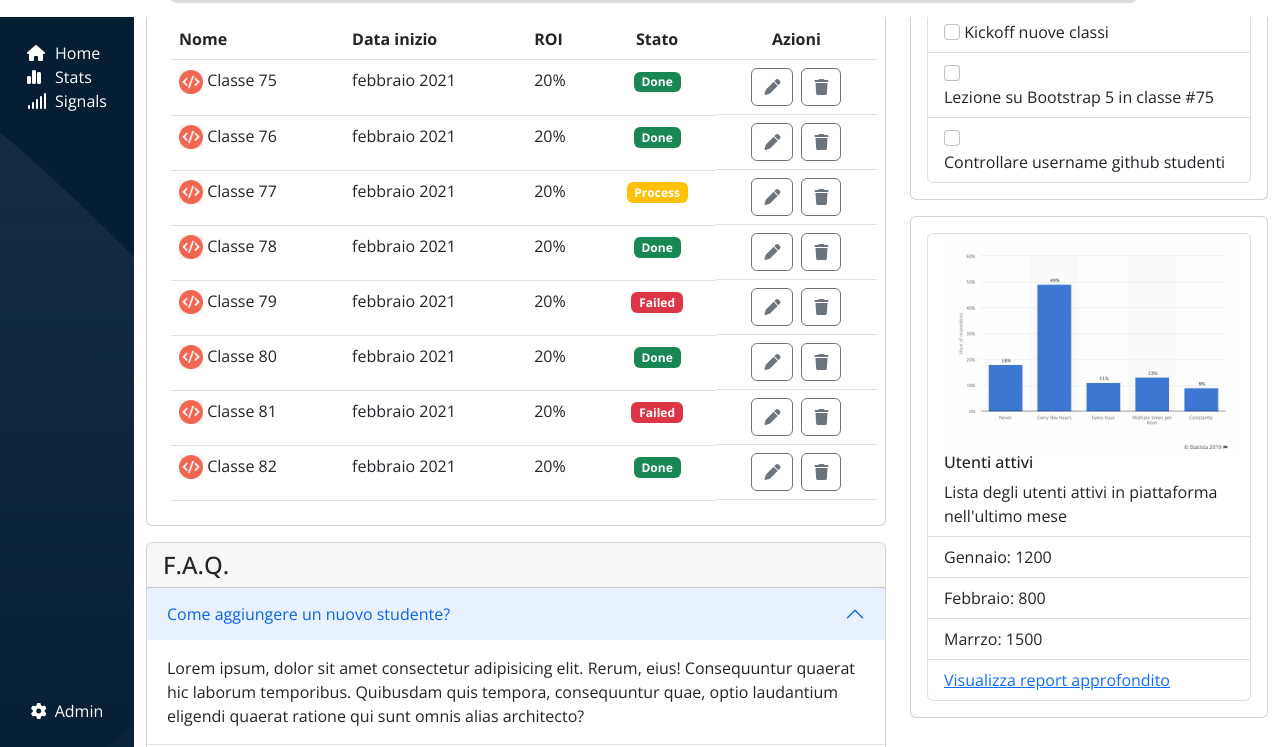
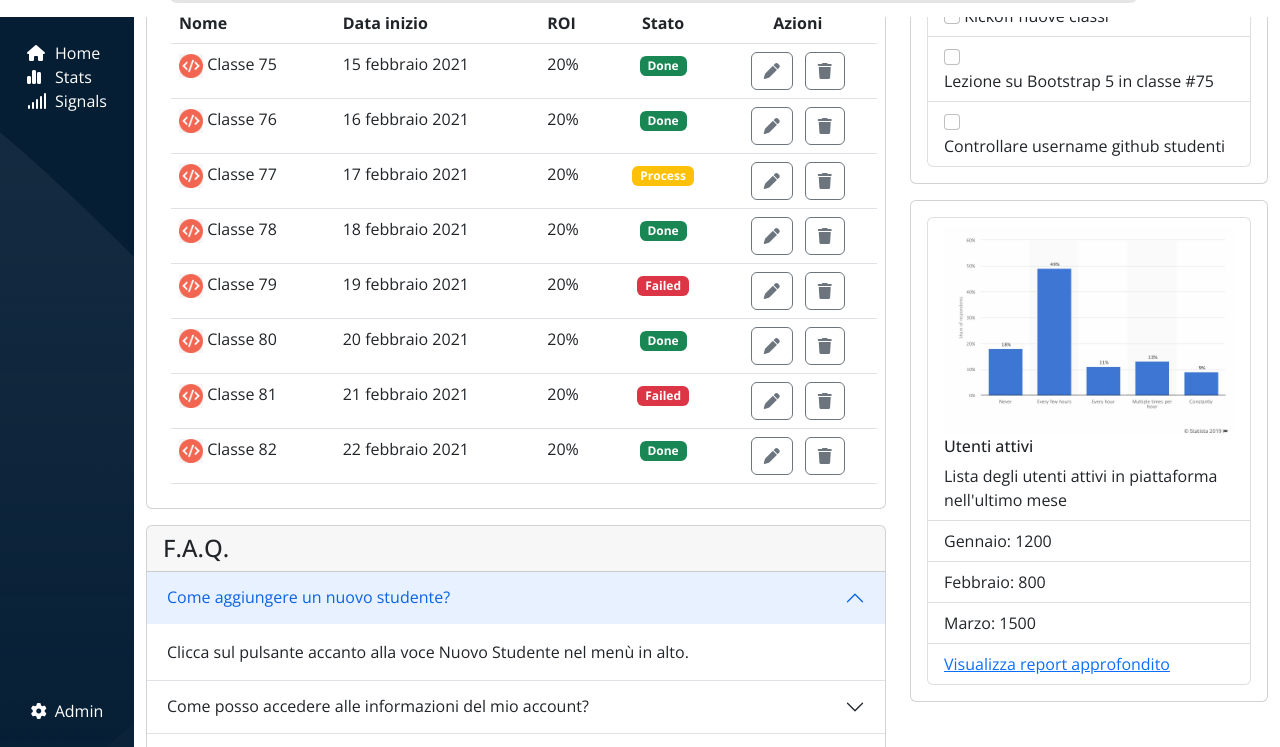
Before and after one commit to valeriobilli/html-css-bootstrap-dashboard, a plain HTML site: page index.html in a window 1280 px wide. Both pictures are taken after a click on the button "Come aggiungere un nuovo studente?". Shown: the part 53-800 px from the top of the page. Drawn offline with nearby package versions, Linux system fonts and the light colour scheme.

Commit message:
pulizia codice

```diff
--- a/index.html
+++ b/index.html
@@ -17,6 +17,7 @@
 
 </head>
 <body>
+    <!-- header -->
     <header>
         <nav class="navbar-expand-lg">
             <div class="container-fluid ">
@@ -48,6 +49,7 @@
 
     <main>
         <div class="mainWrapper d-flex">
+            <!-- sidemenu -->
             <div class="sideMenu d-flex flex-column text-white align-items-center justify-content-between py-4">
                <div class="d-flex">
                     <div class="d-flex flex-column">
@@ -89,7 +91,6 @@
                             <span class="badge rounded-pill bgDarkBlue ms-1 d-none d-xl-inline-block">Boolean web app</span>
                             <span class="badge rounded-pill bgDarkBlue ms-1 d-none d-xl-inline-block">Boolean blog app</span>
                         </div>
-
                     </div>
                     <div class="col-12 col-md-4 col-lg-4 col-xl-4">
                         <div>Studenti online negli ultimi 30 minuti</div>
@@ -120,10 +121,10 @@
                                                 <img src="./img/class-avatar.jpg" class="myTableIcon" alt="">
                                                 <span>Classe 75</span>
                                             </td>
-                                            <td class="d-none d-md-table-cell">febbraio 2021</td>
+                                            <td class="d-none d-md-table-cell">15 febbraio 2021</td>
                                             <td class="d-none d-md-table-cell">20%</td>
                                             <td class="text-center"><div class="badge text-bg-success">Done</div></td>
-                                            <td class="d-flex justify-content-center">
+                                            <td class="text-center">
                                                 <button class="btn btn-outline-secondary"><i class="fa-solid fa-pen"></i></button>
                                                 <button class="btn btn-outline-secondary ms-2"><i class="fa-solid fa-trash"></i></button>
                                             </td>
@@ -133,10 +134,10 @@
                                                 <img src="./img/class-avatar.jpg" class="myTableIcon" alt="">
                                                 <span>Classe 76</span>
                                             </td>
-                                            <td class="d-none d-md-table-cell">febbraio 2021</td>
+                                            <td class="d-none d-md-table-cell">16 febbraio 2021</td>
                                             <td class="d-none d-md-table-cell">20%</td>
                                             <td class="text-center"><div class="badge text-bg-success">Done</div></td>
-                                            <td class="d-flex justify-content-center">
+                                            <td class="text-center">
                                                 <button class="btn btn-outline-secondary"><i class="fa-solid fa-pen"></i></button>
                                                 <button class="btn btn-outline-secondary ms-2"><i class="fa-solid fa-trash"></i></button>
                                             </td>
@@ -146,10 +147,10 @@
                                                 <img src="./img/class-avatar.jpg" class="myTableIcon" alt="">
                                                 <span>Classe 77</span>
                                             </td>
-                                            <td class="d-none d-md-table-cell">febbraio 2021</td>
+                                            <td class="d-none d-md-table-cell">17 febbraio 2021</td>
                                             <td class="d-none d-md-table-cell">20%</td>
                                             <td class="text-center"><div class="badge text-white bg-warning">Process</div></td>
-                                            <td class="d-flex justify-content-center">
+                                            <td class="text-center">
                                                 <button class="btn btn-outline-secondary"><i class="fa-solid fa-pen"></i></button>
                                                 <button class="btn btn-outline-secondary ms-2"><i class="fa-solid fa-trash"></i></button>
                                             </td>
@@ -159,10 +160,10 @@
                                                 <img src="./img/class-avatar.jpg" class="myTableIcon" alt="">
                                                 <span>Classe 78</span>
                                             </td>
-                                            <td class="d-none d-md-table-cell">febbraio 2021</td>
+                                            <td class="d-none d-md-table-cell">18 febbraio 2021</td>
                                             <td class="d-none d-md-table-cell">20%</td>
                                             <td class="text-center"><div class="badge text-bg-success">Done</div></td>
-                                            <td class="d-flex justify-content-center">
+                                            <td class="text-center">
                                                 <button class="btn btn-outline-secondary"><i class="fa-solid fa-pen"></i></button>
                                                 <button class="btn btn-outline-secondary ms-2"><i class="fa-solid fa-trash"></i></button>
                                             </td>
@@ -172,10 +173,10 @@
                                                 <img src="./img/class-avatar.jpg" class="myTableIcon" alt="">
                                                 <span>Classe 79</span>
                                             </td>
-                                            <td class="d-none d-md-table-cell">febbraio 2021</td>
+                                            <td class="d-none d-md-table-cell">19 febbraio 2021</td>
                                             <td class="d-none d-md-table-cell">20%</td>
                                             <td class="text-center"><div class="badge text-bg-danger">Failed</div></td>
-                                            <td class="d-flex justify-content-center">
+                                            <td class="text-center">
                                                 <button class="btn btn-outline-secondary"><i class="fa-solid fa-pen"></i></button>
                                                 <button class="btn btn-outline-secondary ms-2"><i class="fa-solid fa-trash"></i></button>
                                             </td>
@@ -185,10 +186,10 @@
                                                 <img src="./img/class-avatar.jpg" class="myTableIcon" alt="">
                                                 <span>Classe 80</span>
                                             </td>
-                                            <td class="d-none d-md-table-cell">febbraio 2021</td>
+                                            <td class="d-none d-md-table-cell">20 febbraio 2021</td>
                                             <td class="d-none d-md-table-cell">20%</td>
                                             <td class="text-center"><div class="badge text-bg-success">Done</div></td>
-                                            <td class="d-flex justify-content-center">
+                                            <td class="text-center">
                                                 <button class="btn btn-outline-secondary"><i class="fa-solid fa-pen"></i></button>
                                                 <button class="btn btn-outline-secondary ms-2"><i class="fa-solid fa-trash"></i></button>
                                             </td>
@@ -198,10 +199,10 @@
                                                 <img src="./img/class-avatar.jpg" class="myTableIcon" alt="">
                                                 <span>Classe 81</span>
                                             </td>
-                                            <td class="d-none d-md-table-cell">febbraio 2021</td>
+                                            <td class="d-none d-md-table-cell">21 febbraio 2021</td>
                                             <td class="d-none d-md-table-cell">20%</td>
                                             <td class="text-center"><div class="badge text-bg-danger">Failed</div></td>
-                                            <td class="d-flex justify-content-center">
+                                            <td class="text-center">
                                                 <button class="btn btn-outline-secondary"><i class="fa-solid fa-pen"></i></button>
                                                 <button class="btn btn-outline-secondary ms-2"><i class="fa-solid fa-trash"></i></button>
                                             </td>
@@ -211,10 +212,10 @@
                                                 <img src="./img/class-avatar.jpg" class="myTableIcon" alt="">
                                                 <span>Classe 82</span>
                                             </td>
-                                            <td class="d-none d-md-table-cell">febbraio 2021</td>
+                                            <td class="d-none d-md-table-cell">22 febbraio 2021</td>
                                             <td class="d-none d-md-table-cell">20%</td>
                                             <td class="text-center"><div class="badge text-bg-success">Done</div></td>
-                                            <td class="d-flex justify-content-center">
+                                            <td class="text-center">
                                                 <button class="btn btn-outline-secondary"><i class="fa-solid fa-pen"></i></button>
                                                 <button class="btn btn-outline-secondary ms-2"><i class="fa-solid fa-trash"></i></button>
                                             </td>
@@ -226,7 +227,7 @@
                         </div>
 
                         <!-- faq -->
-                        <div class="card mt-3">
+                        <div class="card my-3">
                             <div class="card-header h4">F.A.Q.</div>
                             <div class="accordion accordion-flush" id="accordionFlushExample">
                                 <div class="accordion-item">
@@ -236,7 +237,7 @@
                                     </button>
                                 </h2>
                                 <div id="flush-collapseOne" class="accordion-collapse collapse" aria-labelledby="flush-headingOne" data-bs-parent="#accordionFlushExample">
-                                    <div class="accordion-body">Lorem ipsum, dolor sit amet consectetur adipisicing elit. Rerum, eius! Consequuntur quaerat hic laborum temporibus. Quibusdam quis tempora, consequuntur quae, optio laudantium eligendi quaerat ratione qui sunt omnis alias architecto?</div>
+                                    <div class="accordion-body">Clicca sul pulsante accanto alla voce Nuovo Studente nel menù in alto.</div>
                                 </div>
                                 </div>
                                 <div class="accordion-item">
@@ -246,7 +247,7 @@
                                     </button>
                                 </h2>
                                 <div id="flush-collapseTwo" class="accordion-collapse collapse" aria-labelledby="flush-headingTwo" data-bs-parent="#accordionFlushExample">
-                                    <div class="accordion-body">Lorem ipsum, dolor sit amet consectetur adipisicing elit. Rerum, eius! Consequuntur quaerat hic laborum temporibus. Quibusdam quis tempora, consequuntur quae, optio laudantium eligendi quaerat ratione qui sunt omnis alias architecto?</div>
+                                    <div class="accordion-body">Clicca sulla campanella arancione in alto a destra.</div>
                                 </div>
                                 </div>
                                 <div class="accordion-item">
@@ -256,7 +257,7 @@
                                     </button>
                                 </h2>
                                 <div id="flush-collapseThree" class="accordion-collapse collapse" aria-labelledby="flush-headingThree" data-bs-parent="#accordionFlushExample">
-                                    <div class="accordion-body">Lorem ipsum, dolor sit amet consectetur adipisicing elit. Rerum, eius! Consequuntur quaerat hic laborum temporibus. Quibusdam quis tempora, consequuntur quae, optio laudantium eligendi quaerat ratione qui sunt omnis alias architecto?</div>
+                                    <div class="accordion-body">Sì, la dashboard può essere visualizzata sia da mobile che da desktop.</div>
                                 </div>
                                 </div>
                             </div>
@@ -284,9 +285,10 @@
                                     </li>
                                 </ul>
                             </div>
+                        </div>
 
-                        </div>
-                        <div class="card mt-3">
+                        <!-- statistiche -->
+                        <div class="card my-3">
                             <div class="card-body">
                                 <ul class="list-group">
                                     <li class="list-group-item">
@@ -301,7 +303,7 @@
                                         <div>Febbraio: 800</div>
                                     </li>
                                     <li class="list-group-item">
-                                        <div>Marrzo: 1500</div>
+                                        <div>Marzo: 1500</div>
                                     </li>
                                     <li class="list-group-item">
                                         <a href="">Visualizza report approfondito</a>
```
Also changed, not shown: css/style.css (+9 -13 lines).
